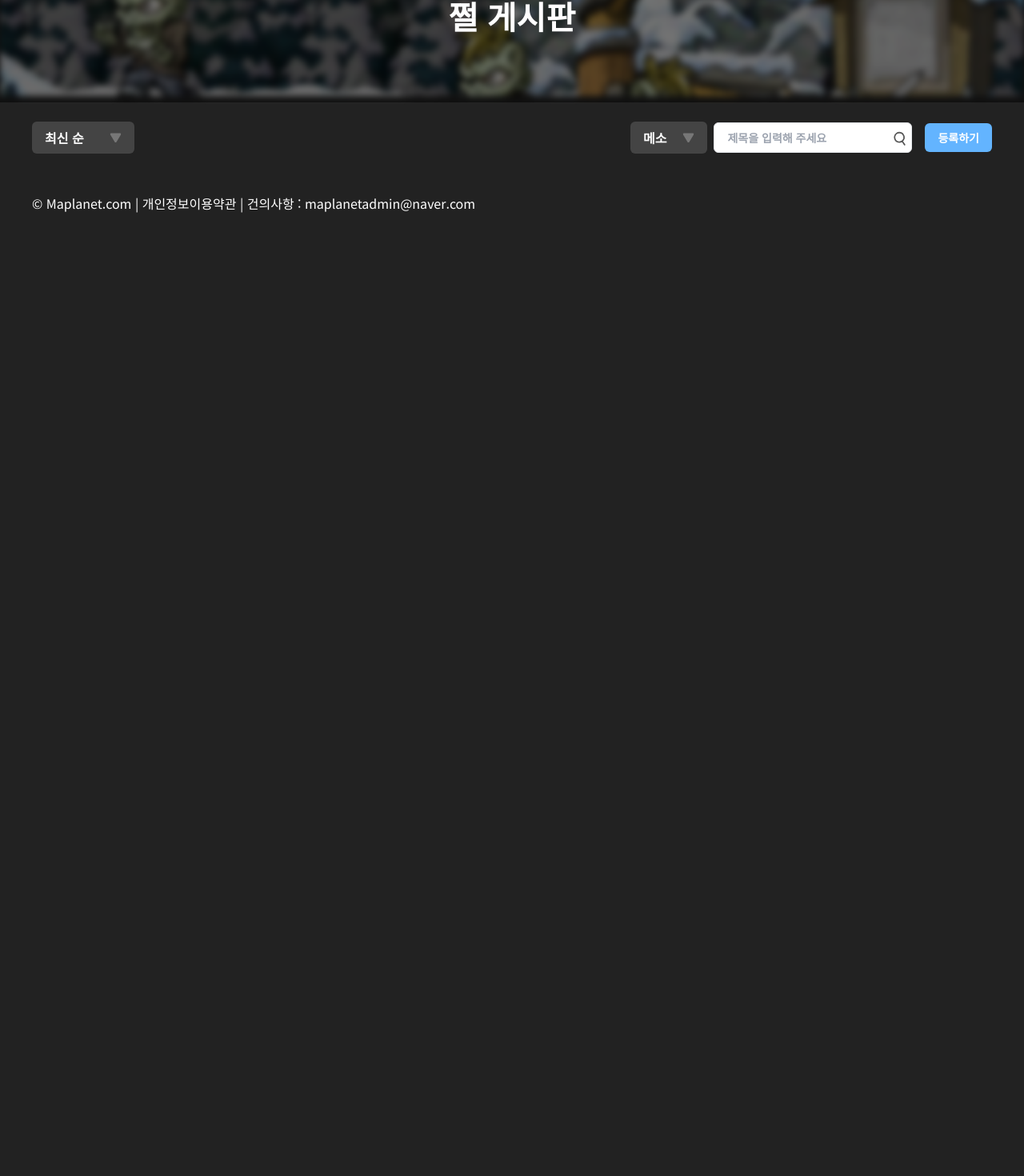
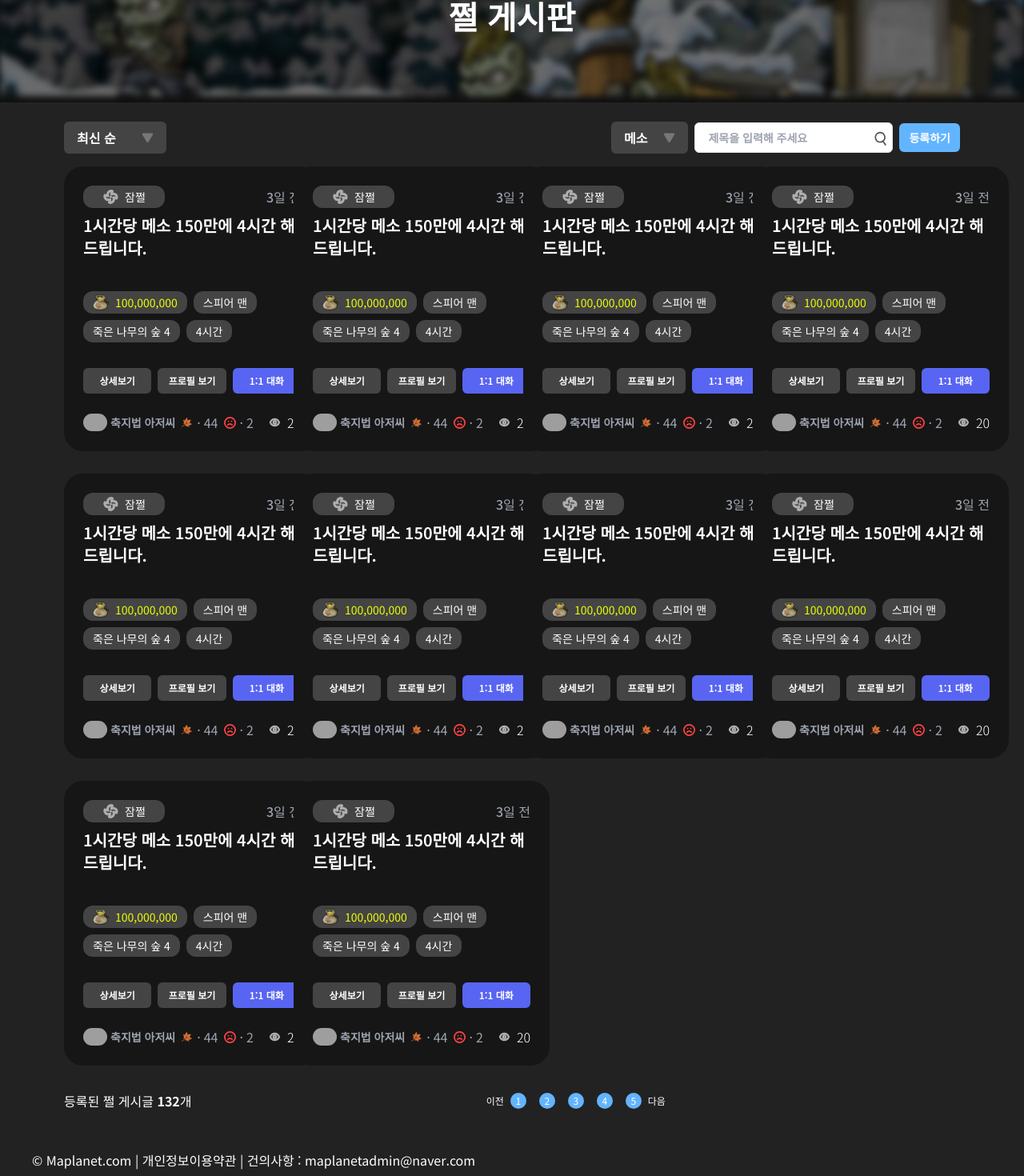
Before and after one commit to osh6006/Maplanet_Front, a Next.js app: page /helper-board in a window 1280 px wide. Shown: the part 180-1650 px from the top of the page at 80% size. Before the commit the page ends 800 px from the top, so only its background shows below. Built offline with nearby package versions, Linux system fonts and the light colour scheme; grey boxes are pictures that could not be loaded.

Commit message:
Refactor : 전체적인 컴포넌트 리팩토링

```diff
--- a/src/app/(home)/helper-board/components/filter.tsx
+++ b/src/app/(home)/helper-board/components/filter.tsx
@@ -41,7 +41,7 @@ const Filter: React.FunctionComponent<IFilterProps> = ({
   return (
     <div
       ref={ref}
-      className='relative inline-block flex-col items-center gap-x-2 rounded-md bg-lightGray'>
+      className='relative inline-block w-full flex-col items-center gap-x-2 rounded-md bg-lightGray'>
       <button
         disabled={disabled}
         type='button'
@@ -56,7 +56,7 @@ const Filter: React.FunctionComponent<IFilterProps> = ({
       </button>
 
       {isOpen && (
-        <ul className='absolute left-0 mt-2 grid w-[300px] cursor-pointer grid-cols-3 overflow-hidden rounded-md bg-white text-black'>
+        <ul className='absolute left-0 z-10 mt-2 grid w-full cursor-pointer grid-cols-3 overflow-hidden rounded-md bg-white text-black sm:w-[300px]'>
           {options?.map((option) => (
             <li
               key={option?.value}
--- /dev/null
+++ b/src/app/(home)/helper-board/components/pagination.tsx
@@ -0,0 +1,44 @@
+import clsx from 'clsx';
+
+interface IPaginationProps {
+  totalPost: number;
+}
+
+const Pagination: React.FunctionComponent<IPaginationProps> = ({}) => {
+  const handleNextPage = () => {};
+  const handlePrevPage = () => {};
+  const handlePageButton = () => {};
+  return (
+    <div className='mt-8 flex justify-between '>
+      <p>
+        등록된 쩔 게시글 <strong>132</strong>개
+      </p>
+      <div className='flex items-center gap-x-2 text-xs'>
+        <button type='button' onClick={handlePrevPage}>
+          이전
+        </button>
+        <ul className='flex items-center gap-x-4'>
+          {[1, 2, 3, 4, 5].map((el) => (
+            <li key={el}>
+              <button
+                type='button'
+                onClick={handlePageButton}
+                className={clsx(
+                  'flex aspect-square h-[20px] w-[20px] cursor-pointer items-center justify-center rounded-full bg-main p-1 text-xs',
+                  true ? 'bg-main' : ''
+                )}>
+                {el}
+              </button>
+            </li>
+          ))}
+        </ul>
+        <button type='button' onClick={handleNextPage}>
+          다음
+        </button>
+      </div>
+      <div className='hidden sm:block'></div>
+    </div>
+  );
+};
+
+export default Pagination;
--- a/src/app/(home)/helper-board/components/search.tsx
+++ b/src/app/(home)/helper-board/components/search.tsx
@@ -1,8 +1,10 @@
 'use client';
+
 import { Controller, SubmitHandler, useForm } from 'react-hook-form';
+
 import Filter from './filter';
+import Icon from '@/components/ui/icon';
 import Input from '@/components/ui/input';
-import Icon from '@/components/ui/icon';
 import Button from '@/components/ui/button';
 
 interface ISearchProps {}
@@ -21,15 +23,15 @@ const Search: React.FunctionComponent<ISearchProps> = (props) => {
   };
 
   return (
-    <form onSubmit={handleSubmit(onSubmit)} className='flex items-center gap-x-2'>
+    <form
+      onSubmit={handleSubmit(onSubmit)}
+      className='flex flex-col items-center gap-x-2 gap-y-4 sm:flex-row'>
       <Controller
         name='filter'
         control={control}
-        rules={{ required: '서브 직업을 선택해 주세요' }}
         render={({ field: { value, onChange, disabled } }) => {
           return (
-            <>
-              <div className='flex items-center justify-center'>
+            <div className='flex w-full items-center justify-center sm:w-auto'>
               <Filter
                 value={value}
                 onChange={onChange}
@@ -89,20 +91,20 @@ const Search: React.FunctionComponent<ISearchProps> = (props) => {
                 disabled={disabled}
               />
             </div>
-            </>
           );
         }}
       />
 
+      <div className='flex w-full items-center gap-x-2 sm:w-auto'>
         <Controller
           name='contents'
           control={control}
           rules={{
             required: '제목은 필수로 입력해야 합니다.'
           }}
-        render={({ field: { value, onChange, name }, fieldState: { error, invalid } }) => {
+          render={({ field: { value, onChange }, fieldState: { invalid } }) => {
             return (
-            <div className='flex items-center space-y-2'>
+              <div className='flex flex-1 items-center space-y-2 sm:flex-auto'>
                 <Input
                   name='title'
                   type='text'
@@ -121,9 +123,10 @@ const Search: React.FunctionComponent<ISearchProps> = (props) => {
             );
           }}
         />
-      <Button color='main' size='sm' className='ml-2'>
+        <Button color='main' size='sm' className=''>
           등록하기
         </Button>
+      </div>
     </form>
   );
 };
--- a/src/app/(home)/helper-board/components/sort.tsx
+++ b/src/app/(home)/helper-board/components/sort.tsx
@@ -32,9 +32,7 @@ const Sort: React.FunctionComponent<IFilterProps> = ({ options }) => {
   };
 
   return (
-    <div
-      className='relative inline-block  flex-col items-center gap-x-2 rounded-md bg-lightGray'
-      ref={ref}>
+    <div className='relative flex-col items-center gap-x-2 rounded-md bg-lightGray' ref={ref}>
       <button
         type='button'
         onClick={() => setIsOpen(!isOpen)}
@@ -48,7 +46,7 @@ const Sort: React.FunctionComponent<IFilterProps> = ({ options }) => {
       </button>
 
       {isOpen ? (
-        <ul className='absolute right-0 mt-2 w-full cursor-pointer rounded-md bg-white text-black '>
+        <ul className='absolute right-0 z-10 mt-2 w-full cursor-pointer rounded-md bg-white text-black '>
           {options?.map((option) => (
             <li
               key={option?.value}
--- a/src/app/(home)/helper-board/page.tsx
+++ b/src/app/(home)/helper-board/page.tsx
@@ -1,19 +1,22 @@
 'use client';
 
 import Sort from './components/sort';
-import Inner from '@/components/ui/inner';
 import PostBanner from '@/components/ui/post-banner';
 import Search from './components/search';
+import PostCard from '@/components/ui/post-card';
+import Pagination from './components/pagination';
 
 interface IHelperBoardPageProps {}
+
+// TODO : get data
 
 const HelperBoardPage: React.FunctionComponent<IHelperBoardPageProps> = (props) => {
   return (
     <div className=''>
       <PostBanner title='쩔 게시판' imgUrl='/images/banner.png' />
 
-      <Inner>
-        <div className='mt-8 flex w-full justify-between '>
+      <div className='mx-auto max-w-[500px] sm:max-w-[670px] lg:max-w-[1000px] xl:max-w-[1440px] xl:px-20'>
+        <div className='mt-8 flex w-full flex-col justify-between gap-y-4 px-10 sm:flex-row sm:px-0'>
           <Sort
             options={[
               {
@@ -30,7 +33,29 @@ const HelperBoardPage: React.FunctionComponent<IHelperBoardPageProps> = (props)
           />
           <Search />
         </div>
-      </Inner>
+
+        <div className='mt-4 grid grid-cols-1 place-items-center gap-7 sm:grid-cols-2 sm:place-items-start lg:grid-cols-3 xl:grid-cols-4'>
+          {[1, 2, 3, 4, 5, 6, 7, 8, 9, 10].map((el) => (
+            <PostCard
+              type='잠쩔'
+              date='2024-04-12'
+              title='1시간당 메소 150만에 4시간 해드립니다.'
+              meso='100,000,000'
+              subjob='스피어 맨'
+              map='죽은 나무의 숲 4'
+              time='4시간'
+              nickName='축지법 아저씨'
+              manner={44}
+              unManner={2}
+              view={20}
+              avatarUrl=''
+              completed={false}
+              key={el}
+            />
+          ))}
+        </div>
+        <Pagination totalPost={123} />
+      </div>
     </div>
   );
 };
--- a/src/components/ui/badge.tsx
+++ b/src/components/ui/badge.tsx
@@ -16,7 +16,7 @@ const Badge: React.FunctionComponent<IBadgeProps> = ({ size = 'basic', children,
   return (
     <div
       className={clsx(
-        'flex items-center justify-center gap-x-2 text-sm font-semibold text-white',
+        'flex items-center justify-center gap-x-2 text-sm text-white',
         size ? sizes[size] : '',
         className ? className : ''
       )}>
--- a/src/components/ui/button.tsx
+++ b/src/components/ui/button.tsx
@@ -4,16 +4,17 @@ import { ButtonHTMLAttributes } from 'react';
 interface IButtonProps extends ButtonHTMLAttributes<HTMLButtonElement> {
   // 추가적인 프롭스가 필요한 경우 여기에 정의
   color: 'main' | 'discord' | 'gray' | 'lightGray';
-  size: 'xs' | 'sm' | 'md' | 'lg' | 'xl' | 'wide';
+  size: 'xs' | 'sm' | 'md' | 'lg' | 'xl' | 'wide' | 'card';
 }
 
 const sizes = {
-  xs: 'text-xs px-3 py-2',
-  sm: 'text-sm px-4 py-2',
+  xs: 'text-xs px-2 py-2',
+  sm: 'text-sm px-3 py-2',
   md: 'text-base px-4 py-2',
   lg: 'text-lg px-4 py-2',
   xl: 'text-xl px-4 py-2',
-  wide: 'w-full px-1 py-2'
+  wide: 'w-full px-1 py-2',
+  card: 'w-full text-sm px-2 py-2 sm:text-xs'
 };
 
 const colors = {
--- a/src/components/ui/inner.tsx
+++ b/src/components/ui/inner.tsx
@@ -5,7 +5,7 @@ interface IInnerProps {
 }
 
 const Inner: React.FunctionComponent<IInnerProps> = ({ children }) => {
-  return <div className='mx-auto w-full max-w-[1200px] '>{children}</div>;
+  return <div className='mx-auto w-full  max-w-[1200px] '>{children}</div>;
 };
 
 export default Inner;
--- a/src/components/ui/input.tsx
+++ b/src/components/ui/input.tsx
@@ -12,7 +12,7 @@ interface InputProps extends InputHTMLAttributes<HTMLInputElement> {
 
 export default function Input({ name, type, icon, invalid, labelRequired, ...props }: InputProps) {
   return (
-    <div className='relative'>
+    <div className='relative w-full'>
       <div className='pointer-events-none absolute inset-y-0 start-0 flex items-center ps-3'></div>
       <input
         id={name}
--- a/src/components/ui/post-card.tsx
+++ b/src/components/ui/post-card.tsx
@@ -37,7 +37,7 @@ const PostCard: React.FunctionComponent<IPostCardProps> = ({
   completed
 }) => {
   return (
-    <div className='relative flex flex-col rounded-3xl bg-[#161616] p-10 px-6'>
+    <div className='relative w-full flex-col rounded-3xl bg-[#161616] px-6 py-6 sm:flex sm:w-[320px]'>
       {completed ? (
         <div className='absolute inset-0 z-30 flex items-center justify-center'>
           <div className='relative flex h-full w-full items-center justify-center'>
@@ -48,18 +48,21 @@ const PostCard: React.FunctionComponent<IPostCardProps> = ({
       ) : (
         ''
       )}
-      <div className='w-fit'>
-        <Badge className='bg-main' size='basic'>
+      <div className='flex w-full items-center justify-between'>
+        <Badge className='bg-lightGray' size='basic'>
+          <Icon src='/svgs/hunt.svg' size={20} alt='meso' />
           {type}
         </Badge>
+        <time className='font-medium text-gray-400'>{'3일 전'}</time>
       </div>
-      <time className='mt-4 font-medium text-gray-400'>{date}</time>
+
       <h1 className='my-2 text-xl font-semibold'>{title}</h1>
-      <div className='my-4 flex flex-nowrap items-center gap-x-2'>
-        <Badge size='card' className='text-yellow-400 bg-lightGray'>
+      <div className='my-8 flex flex-wrap items-center gap-2'>
+        <Badge size='card' className='bg-lightGray text-yellow'>
+          <Icon src='/svgs/money.svg' size={20} alt='meso' />
           {meso}
         </Badge>
-        <Badge size='card' className='bg-red-600'>
+        <Badge size='card' className='bg-lightGray'>
           {subjob}
         </Badge>
         <Badge size='card' className='bg-lightGray'>
@@ -70,10 +73,10 @@ const PostCard: React.FunctionComponent<IPostCardProps> = ({
         </Badge>
       </div>
 
-      <div className='my-4 flex items-center justify-center gap-x-2'>
+      <div className='flex items-center justify-between gap-x-2 '>
         <Button
           color='lightGray'
-          size='wide'
+          size='card'
           onClick={() => {
             // TODO : Modal Open
           }}>
@@ -81,33 +84,39 @@ const PostCard: React.FunctionComponent<IPostCardProps> = ({
         </Button>
         <Button
           color='lightGray'
-          size='wide'
+          size='card'
           onClick={() => {
             // TODO : Move Profile
           }}>
           프로필 보기
         </Button>
-        <Button color='discord' size='wide'>
-          <Icon src='/svgs/discord-icon.svg' alt='discordIcon' size={15} />
+        <Button color='discord' size='card'>
           1:1 대화
         </Button>
       </div>
 
-      <div className='mt-6 flex items-center justify-between leading-3'>
-        <div className='flex items-center gap-x-3 text-gray-400'>
+      <div className='mt-6 flex items-center justify-between '>
+        <div className='flex items-center gap-x-2 text-gray-400'>
           {/* Avatar URL */}
-          <Avatar imgUrl={faker.image.avatarGitHub()} size={35} />
-          <p>{nickName}</p>
-          <Icon src={'/svgs/maple.svg'} alt='manner' size={20} />
-          <span>·</span>
-          <p>{manner}</p>
-          <Icon src={'/svgs/un-manner.svg'} alt='report' size={20} />
-          <span>·</span>
-          <p>{unManner}</p>
+          <div className='flex items-center gap-x-1 text-nowrap text-sm font-semibold'>
+            <Avatar imgUrl={faker.image.avatarGitHub()} size={30} />
+            <p className=''>{nickName}</p>
+          </div>
+
+          <div className='flex items-center gap-x-1'>
+            <Icon src={'/svgs/maple.svg'} alt='manner' size={15} />
+            <span>·</span>
+            <p>{manner}</p>
+          </div>
+          <div className='flex items-center gap-x-1'>
+            <Icon src={'/svgs/un-manner.svg'} alt='unmanner' size={15} />
+            <span>·</span>
+            <p>{unManner}</p>
+          </div>
         </div>
 
-        <div className='flex items-center gap-x-2 '>
-          <Icon src={'/svgs/eyes.svg'} alt='view' size={20} />
+        <div className='flex items-center gap-x-2 font-light'>
+          <Icon src={'/svgs/eyes.svg'} alt='view' size={15} />
           <p>{view}</p>
         </div>
       </div>
```
Also changed, not shown: src/components/ui/navbar.tsx (+4 -3 lines). Lines whose indentation alone changed are shown as unchanged.
